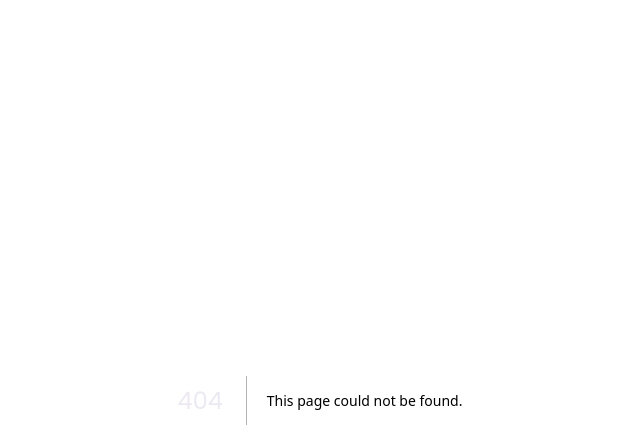
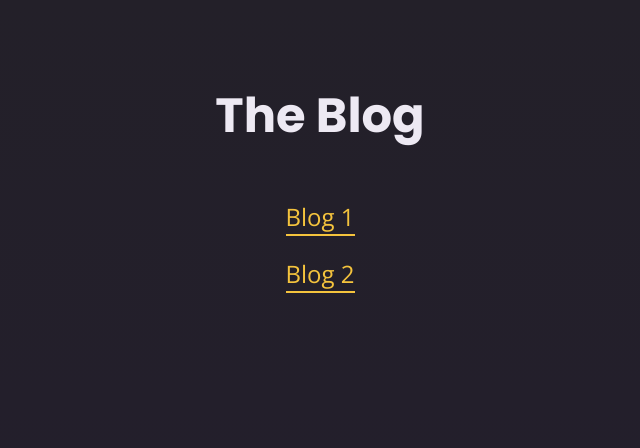
Before and after one commit to GenaPlem/first_next_js_app, a Next.js app: page /blog in a window 1280 px wide. Before the commit this address had no page. Shown: the top 448 px of the page, without its empty margins (320-960 px from the left). Built offline with nearby package versions, Linux system fonts and the light colour scheme.

Commit message:
Add Blog page

```diff
--- /dev/null
+++ b/app/blog/page.js
@@ -0,0 +1,17 @@
+import Link from "next/link";
+
+const BlogPage = () => {
+  return (
+    <main>
+      <h1>The Blog</h1>
+      <p>
+        <Link href="/blog/post-1">Blog 1</Link>
+      </p>
+      <p>
+        <Link href="/blog/post-2">Blog 2</Link>
+      </p>
+    </main>
+  );
+};
+
+export default BlogPage;
```
